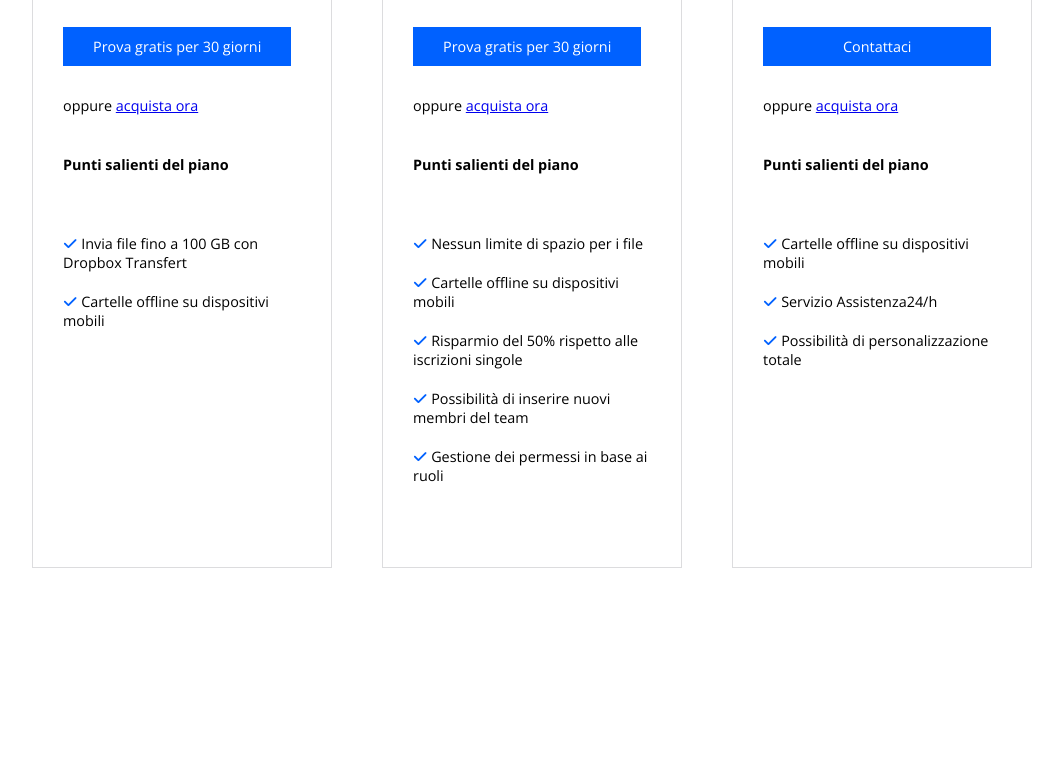
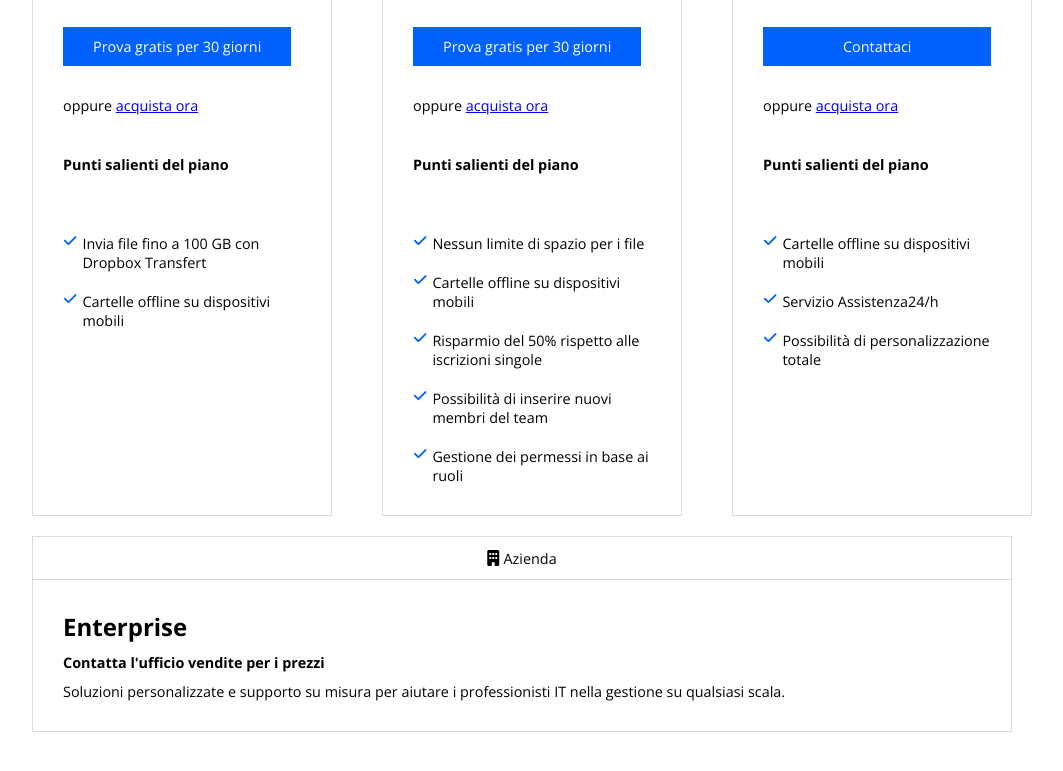
Before and after one commit to RiccardoLoPresti/htmlcss-dropbox, a plain HTML site: page index.html in a window 1280 px wide. Shown: the part 1501-2272 px from the top of the page, without its empty margins (118-1181 px from the left). Drawn offline with nearby package versions, Linux system fonts and the light colour scheme.

Commit message:
[add] bottom card no complete

```diff
--- a/css/style.css
+++ b/css/style.css
@@ -233,73 +233,77 @@ main section .text-top .check .check-1{
 /* /TOP */
 
 /* MIDDLE */
-main section .middle{
+main section .middle-card{
   gap: 50px;
   padding-top: 20px;
 }
 
-main section .middle .card{
-  height: 950px;
+main section .middle-card .card{
   min-width: 300px;
   border-bottom:1px solid #dcdcde;
   border-left:1px solid #dcdcde;
   border-right:1px solid #dcdcde;
   border-top:1px solid #dcdcde;
-
 }
 
-main section .middle .card .type{
+main section .middle-card .card .type{
   border-bottom: 1px solid #dcdcde;
   padding: 10px;
   text-align: center;
 }
 
-main section .middle .card .type>span{
+main section .middle-card .card .type>span{
   font-size: 0.9rem;
 }
 
-main section .middle .card .info{
+main section .middle-card .card .info{
 padding: 30px;
 font-size: 0.9rem;
 }
 
-main section .middle .card .info h3{
+main section .middle-card .card .info h3{
   font-size: 1.5rem;
   padding-bottom: 10px;
 }
 
-main section .middle .card .info p.price{
+main section .middle-card .card .info p.price{
   font-weight: bold;
   padding-bottom: 10px;
 }
 
-main section .middle .card .info ul{
+main section .middle-card .card .info ul{
   padding-top: 40px;
 }
 
-main section .middle .card .info ul li{
-  padding-top: 20px;
+i{
+  line-height: 1200px;
 }
 
-main section .middle .card .cta a{
+main section .middle-card .card .info ul li{
+  display: flex;
+  padding-top: 20px;
+  gap: 5px;
+}
+
+main section .middle-card .card .cta a{
   text-decoration: none;
 }
 
-main section .middle .card .info .cta{
+main section .middle-card .card .info .cta{
   padding-top: 40px;
   display: flex;
   flex-direction: column;
   gap: 40px;
 }
 
-main section .middle .card .buy{
+main section .middle-card .card .buy{
   padding-top: 40px;
 }
 
-main section .middle .card .highlights{
+main section .middle-card .card .highlights{
   padding-top: 40px;
 }
 
-main section .middle .card .highlights ul li i{
+main section .middle-card .card .highlights ul li i{
   color: #0061ff;
 }
--- a/index.html
+++ b/index.html
@@ -129,13 +129,11 @@
 
         </div>
 
-
-
-
       </div>
 
-      <div class="middle d-flex">
+      <div class="middle-card d-flex">
 
+        <!-- PRIMA CARD -->
         <div class="card">
 
           <div class="type">
@@ -174,13 +172,9 @@
 
           </div>
         </div>
+        <!-- /PRIMA CARD -->
 
-
-
-
-
-
-
+        <!-- SECONDA CARD -->
         <div class="card">
 
           <div class="type">
@@ -223,11 +217,9 @@
 
           </div>
         </div>
+        <!-- /SECONDA CARD -->
 
-
-
-
-
+        <!-- TERZA CARD -->
         <div class="card">
 
           <div class="type">
@@ -269,6 +261,29 @@
         </div>
 
       </div>
+      <!-- /TERZA CARD -->
+
+      <div class="middle-card">
+
+        <div class="card">
+
+          <div class="type">
+            <i class="fa-solid fa-building"></i>
+            <span> Azienda</span>
+          </div>
+
+          <div class="info">
+
+            <h3>Enterprise</h3>
+            <p class="price">Contatta l'ufficio vendite per i prezzi</p>
+            <span>Soluzioni personalizzate e supporto su misura per aiutare i professionisti IT nella gestione su qualsiasi scala.</span>
+
+          </div>
+
+        </div>
+      </div>
+
+
 
 
     </section>
```
